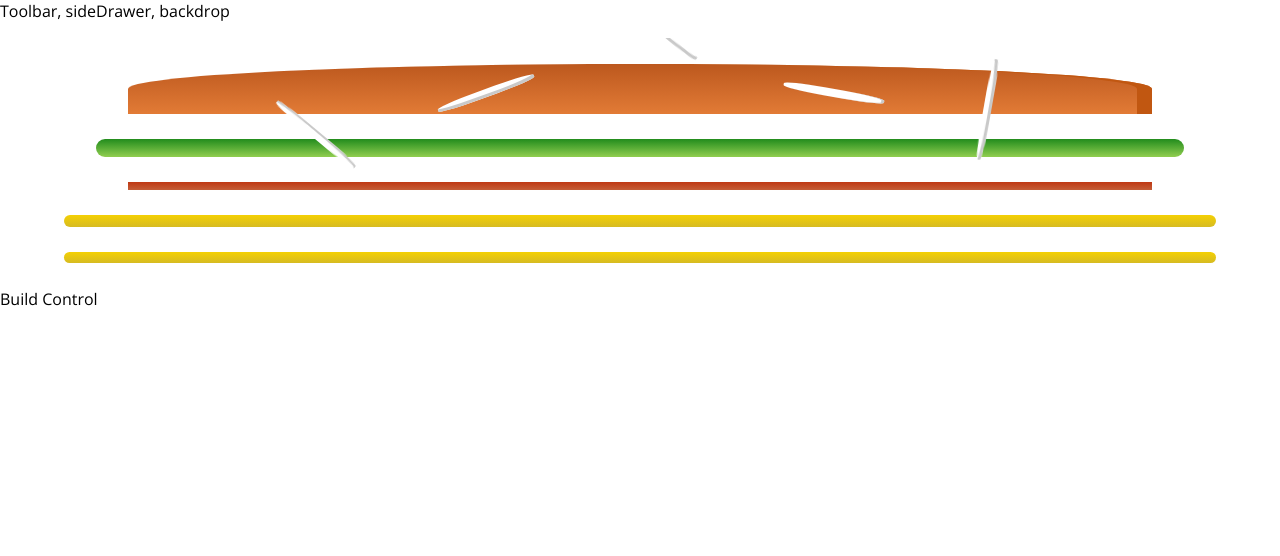
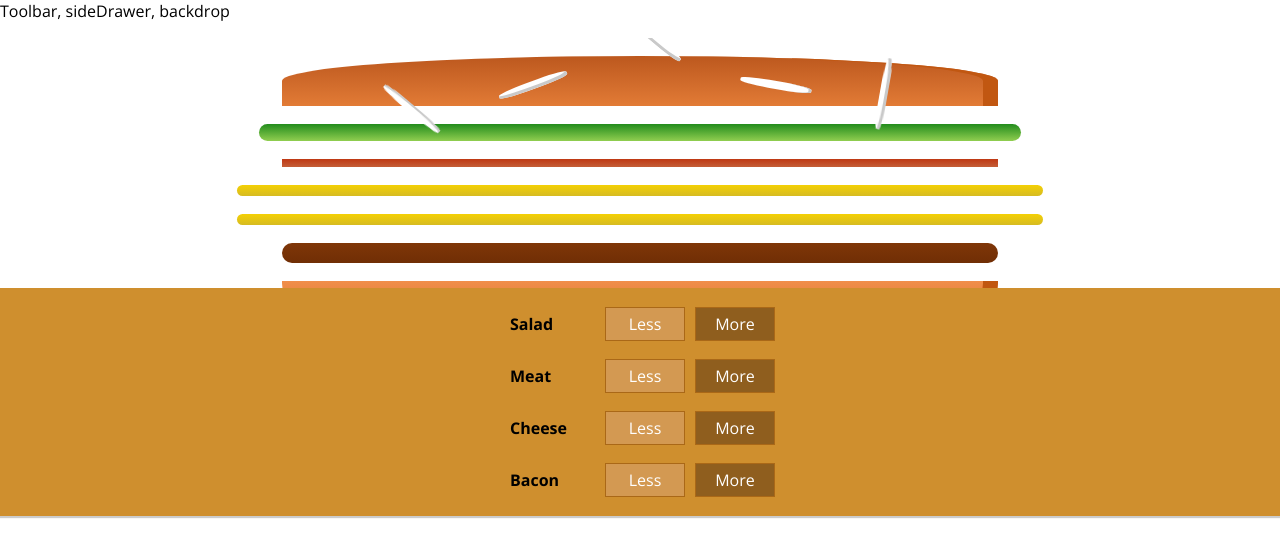
Before and after one commit to Sivajstme/letsmakeburger, a React (Create React App) app: page / in a window 1280 px wide. Shown: the top 556 px of the page. Built offline with nearby package versions, Linux system fonts and the light colour scheme.

Commit message:
BuildControls

```diff
--- /dev/null
+++ b/src/components/Burger/BuildControls/BuildControl/BuildControl.css
@@ -0,0 +1,56 @@
+.BuildControl {
+    display: flex;
+    justify-content: space-between;
+    align-items: center;
+    margin: 5px 0;
+}
+
+.BuildControl button {
+    display: block;
+    font: inherit;
+    padding: 5px;
+    margin: 0 5px;
+    width: 80px;
+    border: 1px solid #AA6817;
+    cursor: pointer;
+    outline: none;
+}
+
+.BuildControl button:disabled {
+    background-color: #AC9980;
+    border: 1px solid #7E7365;
+    color: #ccc;
+    cursor: default;
+}
+
+.BuildControl button:hover:disabled {
+    background-color: #AC9980;
+    color: #ccc;
+    cursor: not-allowed;
+}
+
+.Label {
+    padding: 10px;
+    font-weight: bold;
+    width: 80px;
+}
+
+.BuildControl .Less {
+    background-color: #D39952;
+    color: white;
+}
+
+.BuildControl .More {
+    background-color: #8F5E1E;
+    color: white;
+}
+
+.BuildControl .Less:hover, .BuildControl .Less:active {
+    background-color: #DAA972;
+    color: white;
+}
+
+.BuildControl .More:hover,.BuildControl .More:active {
+    background-color: #99703F;
+    color: white;
+}
--- /dev/null
+++ b/src/components/Burger/BuildControls/BuildControl/BuildControl.js
@@ -0,0 +1,15 @@
+import React from 'react';
+import './BuildControl.css';
+
+const buildControl = (props) => {
+
+    return(
+            <div className='BuildControl'>
+                <div className='Label'> {props.label}</div>
+                <button className='Less'>Less</button>
+                <button className='More'>More</button>
+            </div>
+    )
+}
+
+export default buildControl;
--- /dev/null
+++ b/src/components/Burger/BuildControls/BuildControls.css
@@ -0,0 +1,10 @@
+.BuildControls {
+    width: 100%;
+    background-color: #CF8F2E;
+    display: flex;
+    flex-flow: column;
+    align-items: center;
+    box-shadow:  0 2px 1px #ccc;
+    margin: auto;
+    padding: 10px 0;
+}
--- /dev/null
+++ b/src/components/Burger/BuildControls/BuildControls.js
@@ -0,0 +1,29 @@
+import React from 'react';
+import BuildControl from './BuildControl/BuildControl';
+import './BuildControls.css';
+
+const controls = [
+    {label : 'Salad' , type : 'salad'},
+    {label : 'Meat' , type : 'meat'},
+    {label : 'Cheese' , type : 'cheese'},
+    {label : 'Bacon' , type : 'bacon'}
+]
+
+
+const buildControls = (props) =>{
+
+    return(
+        <div className='BuildControls'>
+            {
+                controls.map((el,ind)=> {
+                    return <BuildControl key={el.label} label={el.label} />}
+
+                )
+            }
+
+        </div>
+    )
+}
+
+
+export default buildControls;
--- a/src/components/Burger/Burger.css
+++ b/src/components/Burger/Burger.css
@@ -1,5 +1,5 @@
 .Burger{
-    width: 100%;
+    width: 70%;
     margin: auto;
     height:250px;
     overflow: scroll;
--- a/src/containers/BurgerBuilder/BurgerBuilder.js
+++ b/src/containers/BurgerBuilder/BurgerBuilder.js
@@ -1,7 +1,7 @@
 import React, { Component } from 'react';
 import Aux from '../../hoc/Aux'
 import Burger from '../../components/Burger/Burger'
-
+import BuildControls from '../../components/Burger/BuildControls/BuildControls';
 
 class BurgerBuilder extends Component{
 
@@ -29,7 +29,7 @@
                     <Burger ingredients={this.state.ingredients}/>
                 </div>
                 <div>
-                    Build Control
+                    <BuildControls />
                 </div>
             </Aux>
 
```
